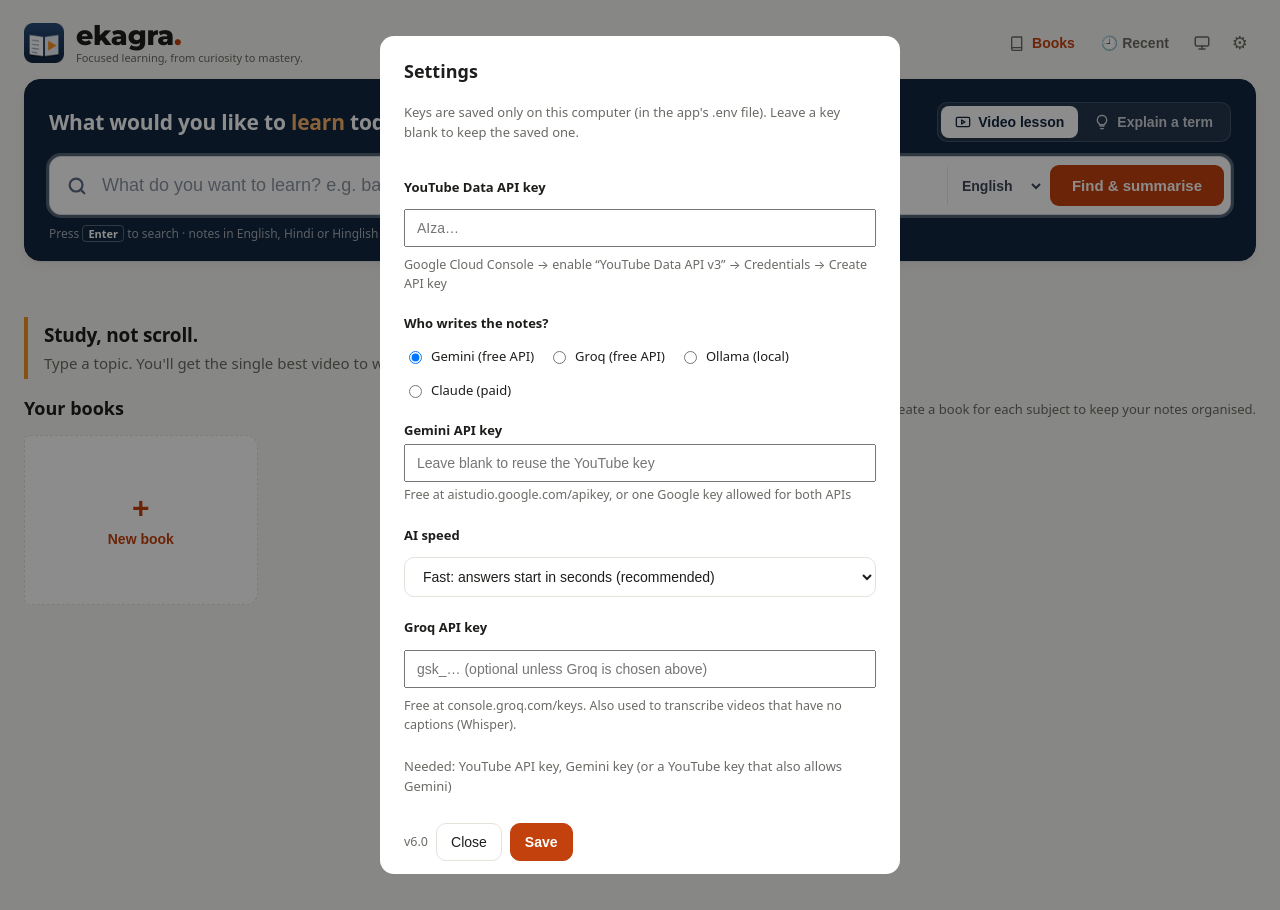
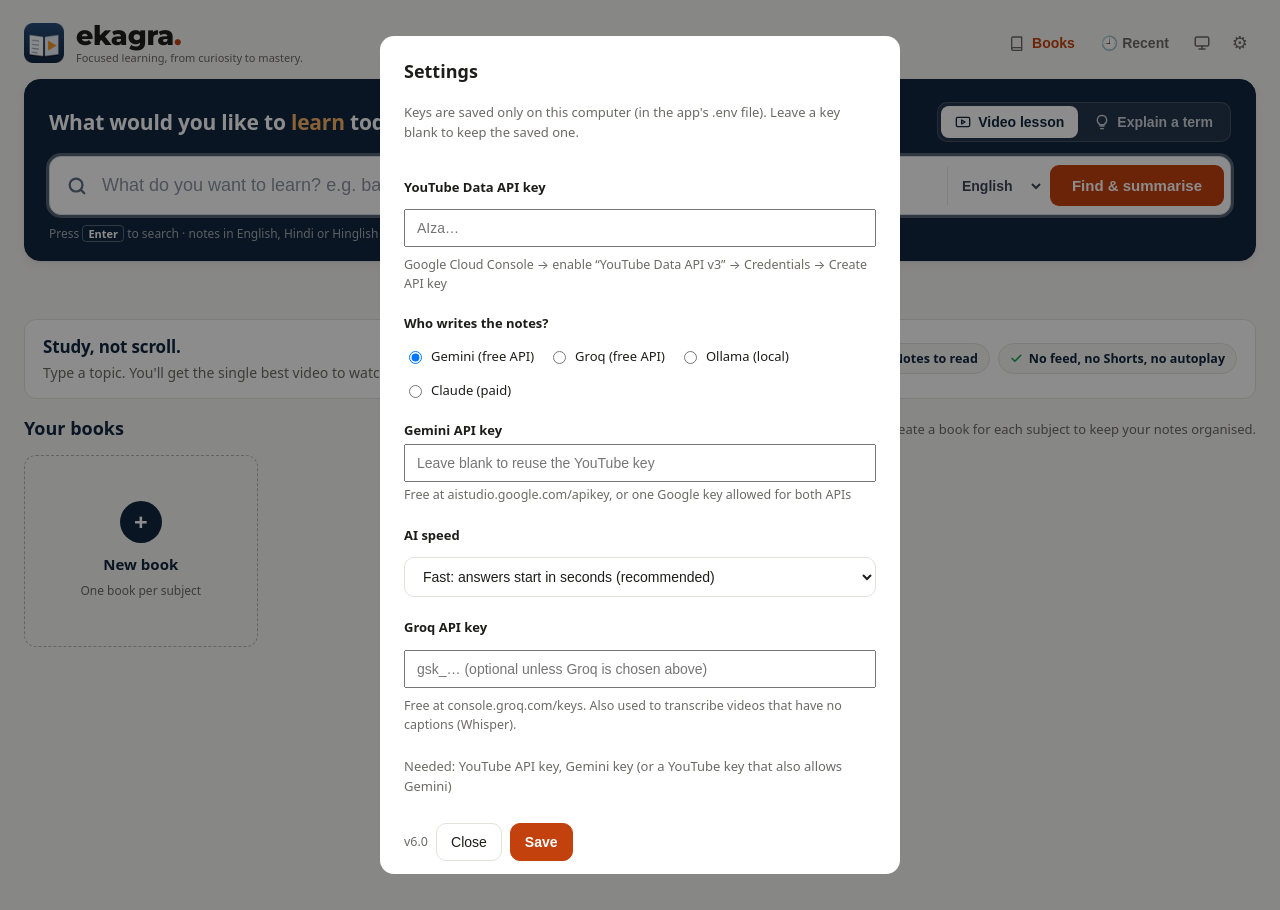
Before and after one commit to Harshverdhan-Soni/StudyTube, a Flask app: page / in a window 1280 px wide. Run offline with Flask 3, Linux system fonts and the light colour scheme; data that the repository does not hold is empty.

Commit message:
Welcome strip and book cards in the formal ekagra style
Co-Authored-By: Claude Opus 5.5 <noreply@anthropic.com>
Claude-Session: https://claude.ai/code/session_011kLQmTREGhxF8iW82kE2Do

```diff
--- a/templates/index.html
+++ b/templates/index.html
@@ -299,9 +299,17 @@
   #selExplain{position:fixed;z-index:26;padding:7px 12px;font-size:13px;border-radius:9px;box-shadow:0 6px 18px rgba(0,0,0,.3)}
   .rcard .th.exth,.ritem img.exth{object-fit:contain;padding:18px;box-sizing:border-box;background:var(--accent-soft)}
   /* ---- home library: tabs, search, pages ---- */
-  .welcome{display:block;text-align:left;color:var(--muted);margin:14px 0 4px;padding:4px 0 4px 16px;border-left:4px solid #F7931E}
-  :root[data-theme="light"] .welcome{border-left-color:#C2410C}
-  .welcome .tagline{font-size:19px;font-weight:800;color:var(--ink);letter-spacing:-.01em;margin-bottom:2px}
+  :root{--head:#12263F}
+  :root[data-theme="dark"]{--head:#ecebe6}
+  @media (prefers-color-scheme:dark){:root:not([data-theme="light"]){--head:#ecebe6}}
+  .welcome{display:flex;align-items:center;justify-content:space-between;gap:16px;flex-wrap:wrap;text-align:left;color:var(--muted);
+    margin:16px 0 4px;padding:14px 18px;background:var(--card);border:1px solid var(--line);border-radius:12px}
+  .welcome .tagline{font-size:17px;font-weight:700;color:var(--head);letter-spacing:-.01em;margin-bottom:2px}
+  .welcome .wtext{font-size:14px}
+  .wfeats{display:flex;gap:8px;flex-wrap:wrap}
+  .wfeats span{display:inline-flex;align-items:center;gap:6px;font-size:12.5px;font-weight:600;color:var(--head);background:var(--bg);
+    border:1px solid var(--line);border-radius:999px;padding:5px 11px}
+  .wfeats svg{color:#16a34a;flex:none}
   .lib-head{display:flex;align-items:center;gap:12px;flex-wrap:wrap;margin:14px 0 12px}
   .lib-tabs{display:inline-flex;border:1px solid var(--line);border-radius:10px;overflow:hidden;background:var(--card)}
   .lib-tabs button{border:0;border-radius:0;background:none;color:var(--muted);font-weight:600;padding:9px 14px;display:inline-flex;align-items:center;gap:8px}
@@ -325,16 +333,24 @@
   #bookChip span{overflow:hidden;text-overflow:ellipsis;white-space:nowrap}
   #bookChip.in{border-color:var(--line);color:var(--ink);background:var(--card)}
   .shelf-head{display:flex;align-items:center;justify-content:space-between;gap:12px;margin:16px 0 12px}
-  .shelf-head h2{margin:0;font-size:18px}
+  .shelf-head h2{margin:0;font-size:18px;color:var(--head);display:flex;align-items:center;gap:8px}
+  .shelf-head h2 .cnt{font-size:12px;font-weight:600;color:var(--muted);background:var(--card);border:1px solid var(--line);border-radius:999px;padding:1px 9px}
   .shelf{display:grid;grid-template-columns:repeat(auto-fill,minmax(210px,1fr));gap:16px}
-  .book{position:relative;display:flex;flex-direction:column;justify-content:space-between;text-align:left;height:170px;padding:16px 16px 14px 26px;
-    border:1px solid var(--line);border-radius:6px 12px 12px 6px;background:var(--card);color:var(--ink);overflow:hidden;transition:transform .12s,border-color .12s}
-  .book::before{content:"";position:absolute;left:0;top:0;bottom:0;width:12px;background:var(--bc,#F7931E)}
-  .book:hover{transform:translateY(-3px);border-color:var(--bc,var(--accent))}
-  .book .bt{font-size:17px;font-weight:800;line-height:1.25;display:-webkit-box;-webkit-line-clamp:3;-webkit-box-orient:vertical;overflow:hidden}
-  .book .bm{font-size:12.5px;color:var(--muted);line-height:1.5}
-  .book.new{align-items:center;justify-content:center;gap:8px;border-style:dashed;color:var(--accent);font-weight:700;padding:16px}
+  .book{position:relative;display:flex;flex-direction:column;text-align:left;height:192px;padding:20px 16px 14px;font:inherit;
+    border:1px solid var(--line);border-radius:12px;background:var(--card);color:var(--ink);overflow:hidden;
+    box-shadow:0 1px 2px rgba(16,24,40,.04);transition:transform .15s,box-shadow .15s}
+  .book::before{content:"";position:absolute;left:0;right:0;top:0;height:5px;background:var(--bc,#F7931E)}
+  .book:hover{transform:translateY(-2px);box-shadow:0 8px 20px rgba(16,24,40,.10)}
+  .book .bi{width:34px;height:34px;border-radius:8px;display:flex;align-items:center;justify-content:center;flex:none;margin-bottom:10px;
+    color:var(--bc,#F7931E);background:color-mix(in srgb,var(--bc,#F7931E) 14%,transparent)}
+  .book .bt{font-size:16px;font-weight:700;color:var(--head);line-height:1.3;display:-webkit-box;-webkit-line-clamp:2;-webkit-box-orient:vertical;overflow:hidden}
+  .book .bm{margin-top:auto;font-size:12px;color:var(--muted);line-height:1.5;display:flex;justify-content:space-between;align-items:flex-end;gap:8px}
+  .book .open{font-weight:700;color:var(--accent);white-space:nowrap}
+  .book.new{align-items:center;justify-content:center;gap:6px;border:1.5px dashed color-mix(in srgb,var(--head) 30%,transparent);background:transparent;box-shadow:none;padding:16px}
   .book.new::before{display:none}
+  .book.new .plus{width:42px;height:42px;border-radius:50%;background:var(--head);color:var(--card);display:flex;align-items:center;justify-content:center;font-size:24px;font-weight:600;margin-bottom:4px}
+  .book.new b{color:var(--head);font-size:15px}
+  .book.new small{color:var(--muted);font-size:12px;font-weight:400}
   .book.loose{--bc:#8b887f}
   .bookbar{display:flex;align-items:center;gap:10px;flex-wrap:wrap;margin:14px 0 0}
   .bookbar h2{margin:0;font-size:19px;flex:1;min-width:0;overflow:hidden;text-overflow:ellipsis;white-space:nowrap}
@@ -428,7 +444,8 @@
   </section>
 </main>
 <div id="empty"><div id="home">
-  <div class="welcome"><div><div class="tagline">Study, not scroll.</div><div>Type a topic. You'll get the single best video to watch, and notes you can read instead. No feed, no Shorts, no autoplay.</div></div></div>
+  <div class="welcome"><div><div class="tagline">Study, not scroll.</div><div class="wtext">Type a topic. You'll get the single best video to watch, and notes you can read instead.</div></div>
+    <div class="wfeats"><span><svg aria-hidden="true" width="13" height="13" viewBox="0 0 24 24" fill="none" stroke="currentColor" stroke-width="3" stroke-linecap="round" stroke-linejoin="round"><path d="M20 6L9 17l-5-5"></path></svg>One best video</span><span><svg aria-hidden="true" width="13" height="13" viewBox="0 0 24 24" fill="none" stroke="currentColor" stroke-width="3" stroke-linecap="round" stroke-linejoin="round"><path d="M20 6L9 17l-5-5"></path></svg>Notes to read</span><span><svg aria-hidden="true" width="13" height="13" viewBox="0 0 24 24" fill="none" stroke="currentColor" stroke-width="3" stroke-linecap="round" stroke-linejoin="round"><path d="M20 6L9 17l-5-5"></path></svg>No feed, no Shorts, no autoplay</span></div></div>
   <div id="homeShelf"></div>
   <div id="homeRecent"></div>
 </div></div>
@@ -895,14 +912,15 @@ function renderShelf(){
     return {v, x, last: it.length ? Math.max(...it.map(h => h.saved_at)) : 0}; };
   const list = books.map(b => ({...b, ...stat(b.id)})).sort((a, b) => (b.last || b.created) - (a.last || a.created));
   const counts = s => `${s.v} video note${s.v === 1 ? "" : "s"} · ${s.x} explanation${s.x === 1 ? "" : "s"}`;
-  $("#homeShelf").innerHTML = `<div class="shelf-head"><h2>Your books</h2>
+  const BI = `<span class="bi"><svg aria-hidden="true" width="18" height="18" viewBox="0 0 24 24" fill="none" stroke="currentColor" stroke-width="2" stroke-linecap="round" stroke-linejoin="round"><path d="M4 19.5A2.5 2.5 0 0 1 6.5 17H20V3H6.5A2.5 2.5 0 0 0 4 5.5z"></path><path d="M4 19.5V21h16"></path></svg></span>`;
+  $("#homeShelf").innerHTML = `<div class="shelf-head"><h2>Your books${books.length ? ` <span class="cnt">${books.length}</span>` : ""}</h2>
       <span style="font-size:13px;color:var(--muted)">${books.length ? "Open a book, then search. Everything you find is kept inside it." : "Create a book for each subject to keep your notes organised."}</span></div>
     <div class="shelf">
-      <button type="button" class="book new" data-book-new="1"><span style="font-size:30px;line-height:1">+</span>New book</button>
+      <button type="button" class="book new" data-book-new="1"><span class="plus">+</span><b>New book</b><small>One book per subject</small></button>
       ${list.map(b => `<button type="button" class="book" data-book="${b.id}" style="--bc:${bookColor(b.id)}" title="Open ${esc(b.title)}">
-        <span class="bt">${esc(b.title)}</span><span class="bm">${counts(b)}<br>${b.last ? "Last used " + ago(b.last) : "Empty"}</span></button>`).join("")}
+        ${BI}<span class="bt">${esc(b.title)}</span><span class="bm"><span>${counts(b)}<br>${b.last ? "Last used " + ago(b.last) : "Empty"}</span><span class="open">Open →</span></span></button>`).join("")}
       ${loose.length ? `<button type="button" class="book loose" data-book="" title="Items not in any book">
-        <span class="bt">Unsorted</span><span class="bm">${counts(stat(""))}<br>Not in any book yet</span></button>` : ""}
+        ${BI}<span class="bt">Unsorted</span><span class="bm"><span>${counts(stat(""))}<br>Not in any book yet</span><span class="open">Open →</span></span></button>` : ""}
     </div>`;
 }
 // one small dialog for: new book, rename, delete, move
```
